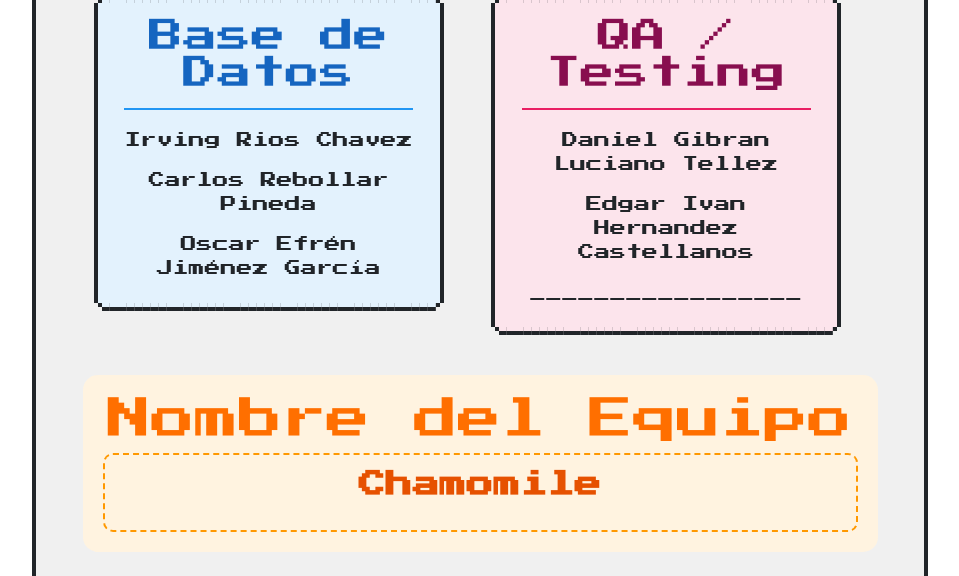
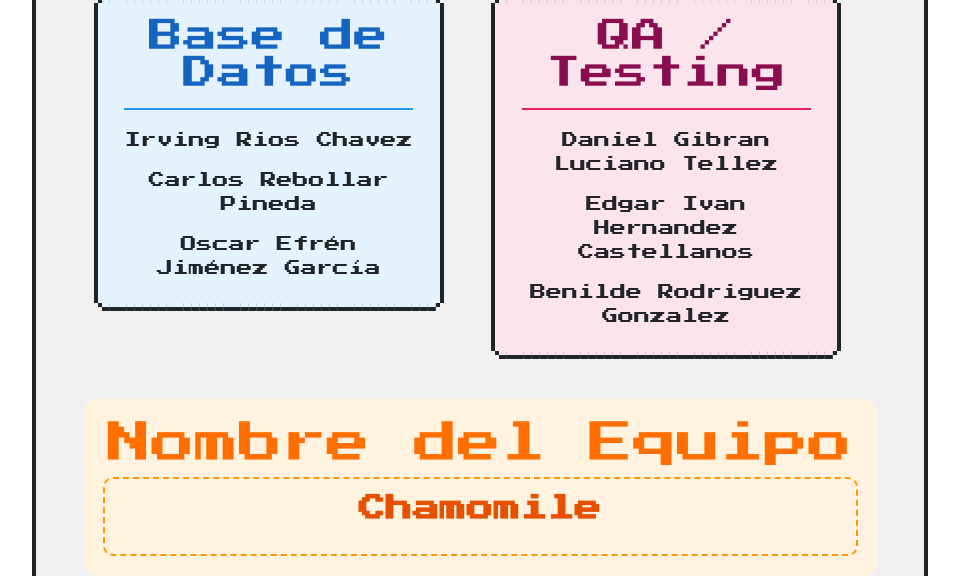
Before and after one commit to SergioAdriel/Hd1_2808_2026-2_EquipoChamomile, a PHP site: page /Controlador/politica_privacidad.php in a window 1280 px wide. Shown: the part 1697-2273 px from the top of the page, without its empty margins (160-1119 px from the left). Run offline with PHP 8.4, Linux system fonts and the light colour scheme; some libraries are stand-ins or nearby versions.

Commit message:
Update privacy policy to include new contributor

```diff
--- a/Proyecto/Controlador/politica_privacidad.php
+++ b/Proyecto/Controlador/politica_privacidad.php
@@ -101,7 +101,7 @@ require __DIR__ . '/../musica.php';
             <ul style="list-style: none; padding: 0;">
               <li style="padding: 8px 0;">Daniel Gibran Luciano Tellez</li>
               <li style="padding: 8px 0;">Edgar Ivan Hernandez Castellanos</li>
-              <li style="padding: 8px 0;">_________________</li>
+              <li style="padding: 8px 0;">Benilde Rodriguez Gonzalez</li>
             </ul>
           </div>
         </div>
```
